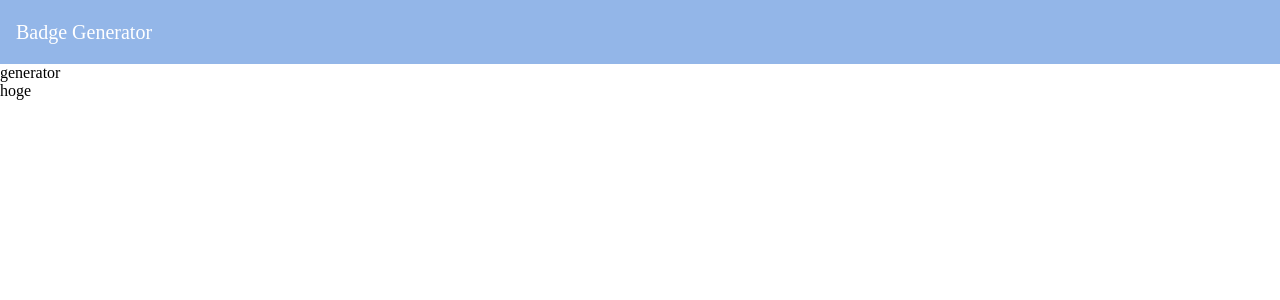
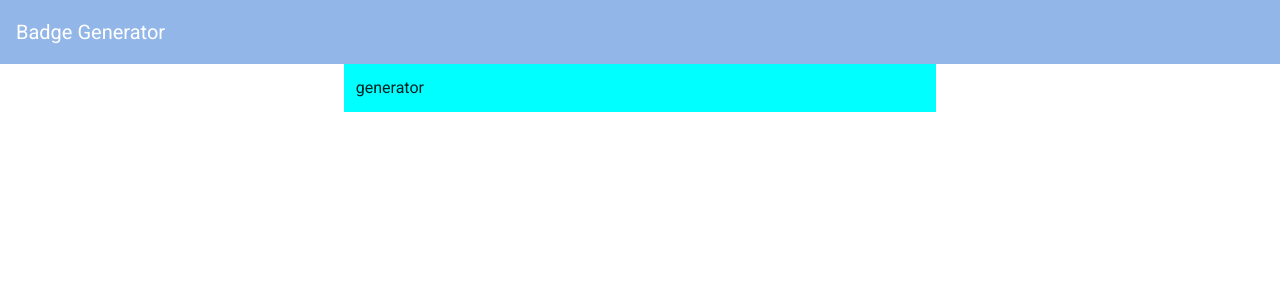
Before and after one commit to kyoruni/badge-generator, a Vue app: page / in a window 1280 px wide. Shown: the top 300 px of the page. Built offline with nearby package versions, Linux system fonts and the light colour scheme.

Commit message:
:wrench: ヘッダーとコンテンツの表示調整

```diff
--- a/src/App.vue
+++ b/src/App.vue
@@ -1,9 +1,14 @@
 <template>
-  <div id="app">
+  <v-app>
     <header-menu/>
-    <generator/>
-    hoge
-  </div>
+    <v-container>
+      <v-row>
+        <v-col cols="12" md="6" offset-md="3" style="background: aqua;">
+          <generator/>
+        </v-col>
+      </v-row>
+    </v-container>
+  </v-app>
 </template>
 
 <script>
@@ -15,6 +20,6 @@ export default {
   components: {
     HeaderMenu,
     Generator,
-  }
+  },
 }
 </script>
--- a/src/components/HeaderMenu.vue
+++ b/src/components/HeaderMenu.vue
@@ -1,9 +1,11 @@
 <template>
-  <v-app-bar dark flat :color="mainColor">
-    <v-toolbar-title>
-      Badge Generator
-    </v-toolbar-title>
-  </v-app-bar>
+  <div class="header-menu">
+    <v-app-bar dark flat :color="mainColor">
+      <v-app-bar-title>
+        Badge Generator
+      </v-app-bar-title>
+    </v-app-bar>
+  </div>
 </template>
 
 <script>
```
